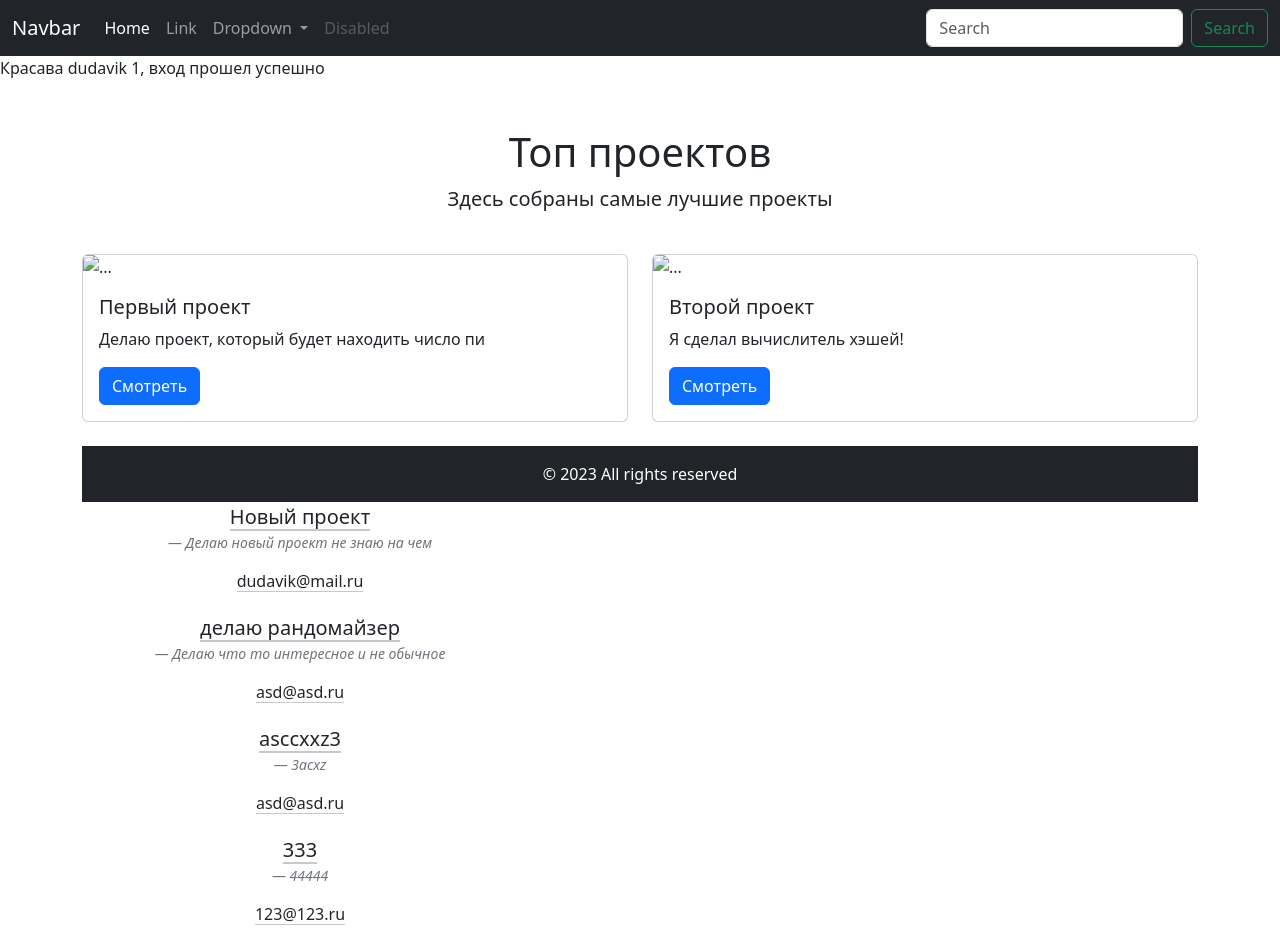
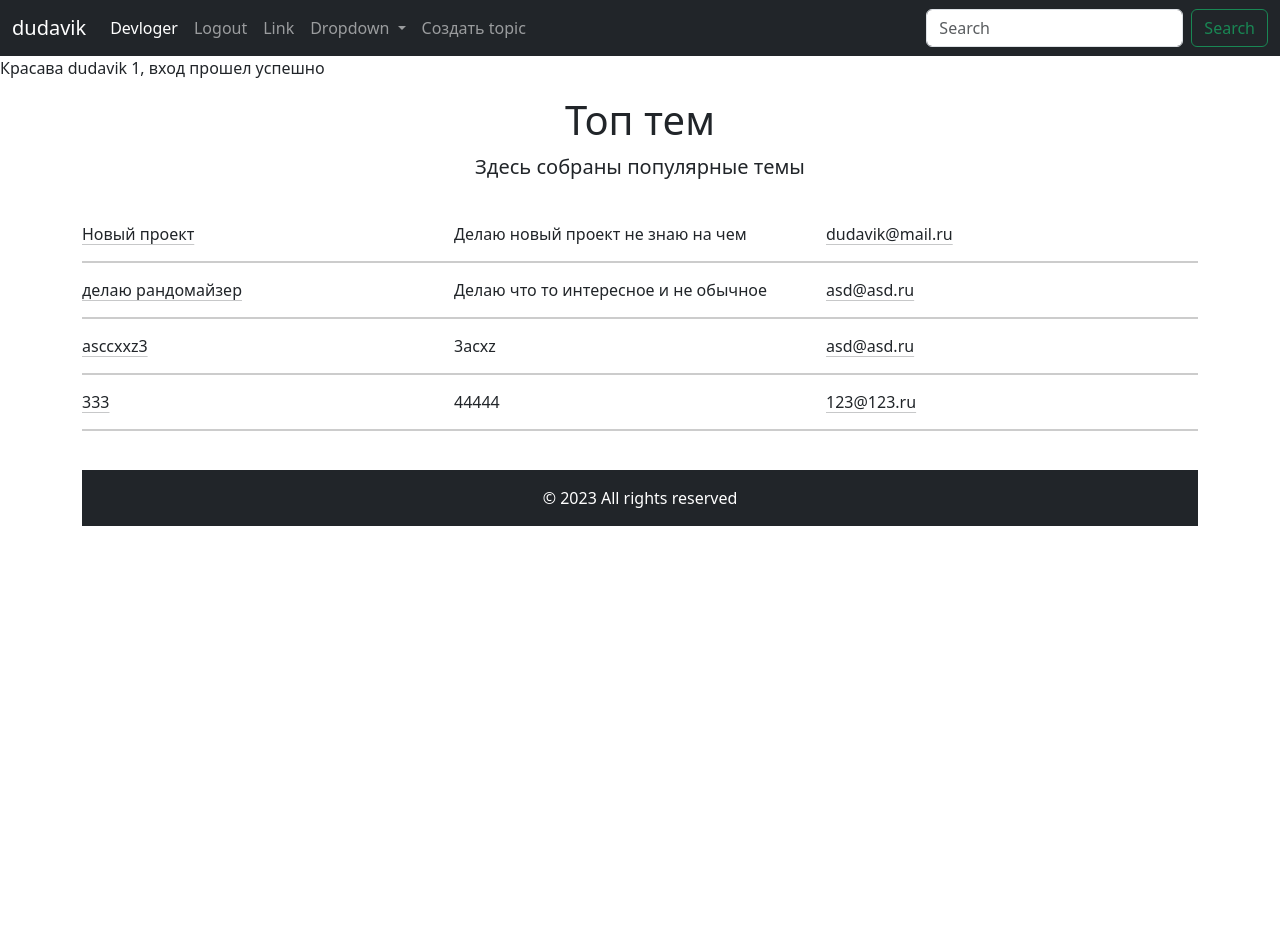
Before and after one commit to dudava/flask_devlogs, a Flask app: page / in a window 1280 px wide. After the commit the page ends 526 px from the top, so only its background shows below. Run offline with Flask 3, Linux system fonts and the light colour scheme; a user stored in the database is signed in; data comes from the database, SQL or seed files in the repository; both versions use the stored data as it was after the commit; some libraries are stand-ins or nearby versions.

Commit message:
redesigned main menu and navbar

```diff
--- a/templates/base.html
+++ b/templates/base.html
@@ -9,15 +9,28 @@
 <body>
     <nav class="navbar navbar-expand-lg navbar-dark bg-dark">
         <div class="container-fluid">
-            <a class="navbar-brand" href="#">Navbar</a>
+            <a class="navbar-brand" href="#">{{ current_user.username }}</a>
             <button class="navbar-toggler" type="button" data-bs-toggle="collapse" data-bs-target="#navbarSupportedContent" aria-controls="navbarSupportedContent" aria-expanded="false" aria-label="Toggle navigation">
                 <span class="navbar-toggler-icon"></span>
             </button>
             <div class="collapse navbar-collapse" id="navbarSupportedContent">
                 <ul class="navbar-nav me-auto mb-2 mb-lg-0">
                     <li class="nav-item">
-                        <a class="nav-link active" aria-current="page" href="#">Home</a>
+                        <a class="nav-link active" aria-current="page" href="/">Devloger</a>
                     </li>
+                    {% if current_user.is_authenticated %}
+                    <li class="nav-item">
+                        <a class="nav-link" href="/logout">Logout</a>
+                    </li>
+                    {% else %}
+                    <li class="nav-item">
+                        <a class="nav-link" href="/register">Зарегистрироваться</a>
+                    </li>
+                    <li class="nav-item">
+                        <a class="nav-link" href="/login">Войти</a>
+                    </li>
+                    {% endif %}
+
                     <li class="nav-item">
                         <a class="nav-link" href="#">Link</a>
                     </li>
@@ -32,9 +45,16 @@
                             <li><a class="dropdown-item" href="#">Something else here</a></li>
                         </ul>
                     </li>
+                    {% if current_user.is_authenticated %}
                     <li class="nav-item">
-                        <a class="nav-link disabled">Disabled</a>
+                        <a class="nav-link" href="/create_topic">Создать topic</a>
                     </li>
+                    {% else %}
+                    <li class="nav-item">
+                        <a class="nav-link disabled">Создать topic</a>
+                    </li>
+                    {% endif %}
+
                 </ul>
                 <form class="d-flex" role="search">
                     <input class="form-control me-2" type="search" placeholder="Search" aria-label="Search">
--- a/templates/index.html
+++ b/templates/index.html
@@ -7,37 +7,42 @@
 {% endif %}
 <style>
 	.div-topic {
-		width: 600px;
-		margin-bottom: 20px;
+		display: flex;
+		align-items: center;
+		width: 100%;
+		margin-bottom: 15px;
+		border-bottom: 2px solid #ccc;
+		padding-bottom: 15px;
+	}
+	.div-topic .topic-title,
+	.div-topic .topic-description,
+	.div-topic .topic-email {
+		flex: 1;
+		margin: 0;
 	}
 </style>
-	<div class="container mt-5">
+	<div class="container mt-1">
         <div class="row">
             <div class="col">
-                <h1 class="text-center">Топ проектов</h1>
-                <p class="lead text-center">Здесь собраны самые лучшие проекты</p>
+                <h1 class="text-center">Топ тем</h1>
+                <p class="lead text-center">Здесь собраны популярные темы</p>
             </div>
         </div>
         <div class="row mt-4">
-            <div class="col-md-6">
-                <div class="card">
-                    <img src="https://via.placeholder.com/350x150" class="card-img-top" alt="...">
-                    <div class="card-body">
-                        <h5 class="card-title">Первый проект</h5>
-                        <p class="card-text">Делаю проект, который будет находить число пи</p>
-                        <a href="#" class="btn btn-primary">Смотреть</a>
-                    </div>
+            <div class="col">
+                {% for topic in topics %}
+                <div class="div-topic">
+                    <p class="topic-title">
+                        <a href="/topic/{{ topic.user.id }}/{{ topic.id }}" class="link-dark link-offset-2 link-underline-opacity-25 link-underline-opacity-100-hover">{{ topic.title }}</a>
+                    </p>
+                    <p class="topic-description">
+                        {{ topic.description }}
+                    </p>
+                    <p class="topic-email">
+                        <a href="/user/{{ topic.user.id }}" class="link-dark link-offset-2 link-underline-opacity-25 link-underline-opacity-100-hover">{{ topic.user.email }}</a>
+                    </p>
                 </div>
-            </div>
-            <div class="col-md-6">
-                <div class="card">
-                    <img src="https://via.placeholder.com/350x150" class="card-img-top" alt="...">
-                    <div class="card-body">
-                        <h5 class="card-title">Второй проект</h5>
-                        <p class="card-text">Я сделал вычислитель хэшей!</p>
-                        <a href="#" class="btn btn-primary">Смотреть</a>
-                    </div>
-                </div>
+                {% endfor %}
             </div>
         </div>
         <div class="row mt-4">
@@ -48,17 +53,4 @@
             </div>
         </div>
 	</div>
-	{% for topic in topics %}
-	<div class="div-topic">
-		<figure class="text-center">
-		  <blockquote class="blockquote">
-		    <a href="/topic/{{ topic.user.id }}/{{ topic.id }}" class="link-dark link-offset-2 link-underline-opacity-25 link-underline-opacity-100-hover">{{ topic.title }}</a>
-		  </blockquote>
-		  <figcaption class="blockquote-footer"><cite title="Source Title">{{ topic.description }}</cite>
-		  </figcaption>
-		  	<a href="/user/{{ topic.user.id }}" class="link-dark link-offset-2 link-underline-opacity-25 link-underline-opacity-100-hover">{{ topic.user.email }}</a>
-		</figure>
-		</div>
-	{% endfor %}
-
 {% endblock %}
```
Also changed, not shown: databases/database.sqlite.
